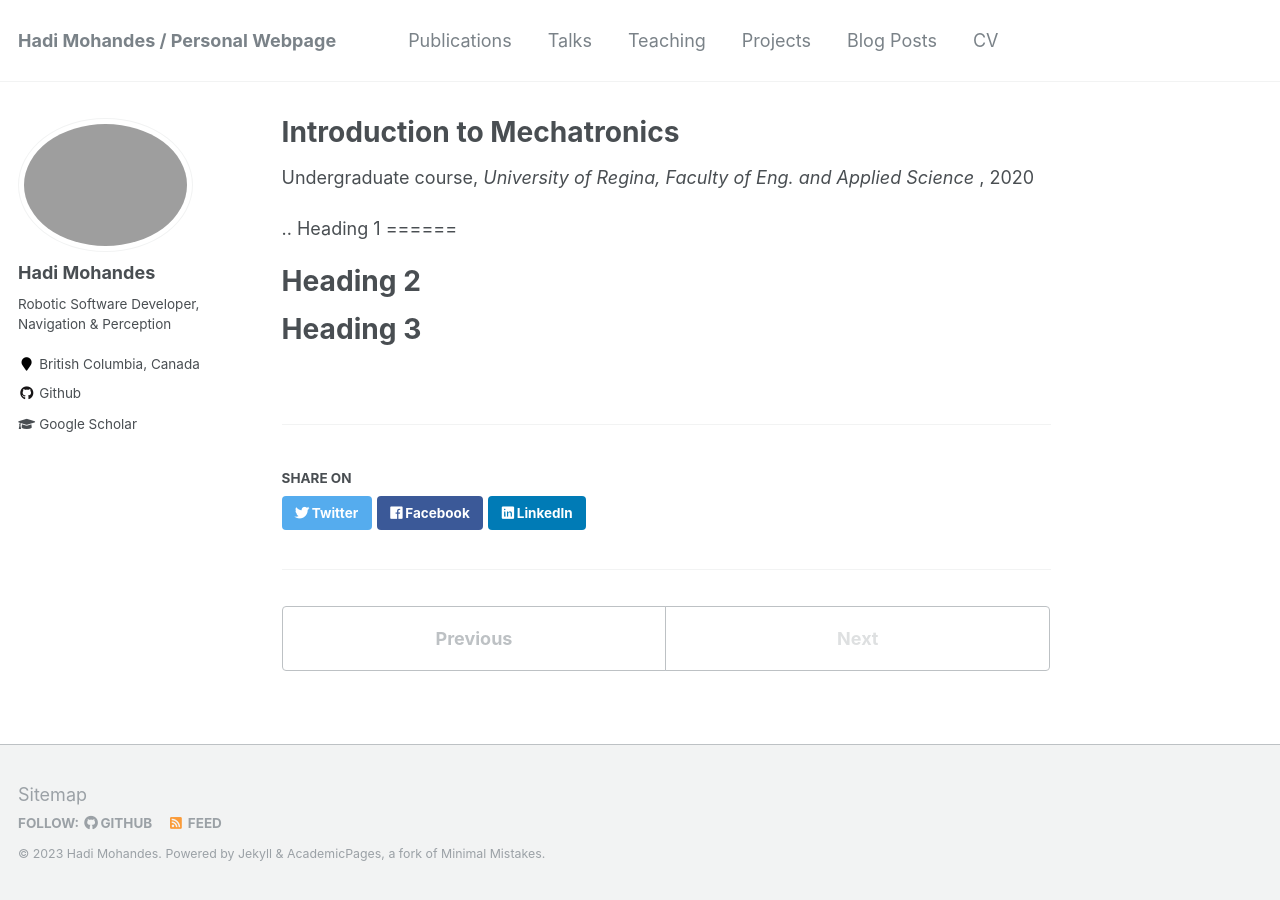
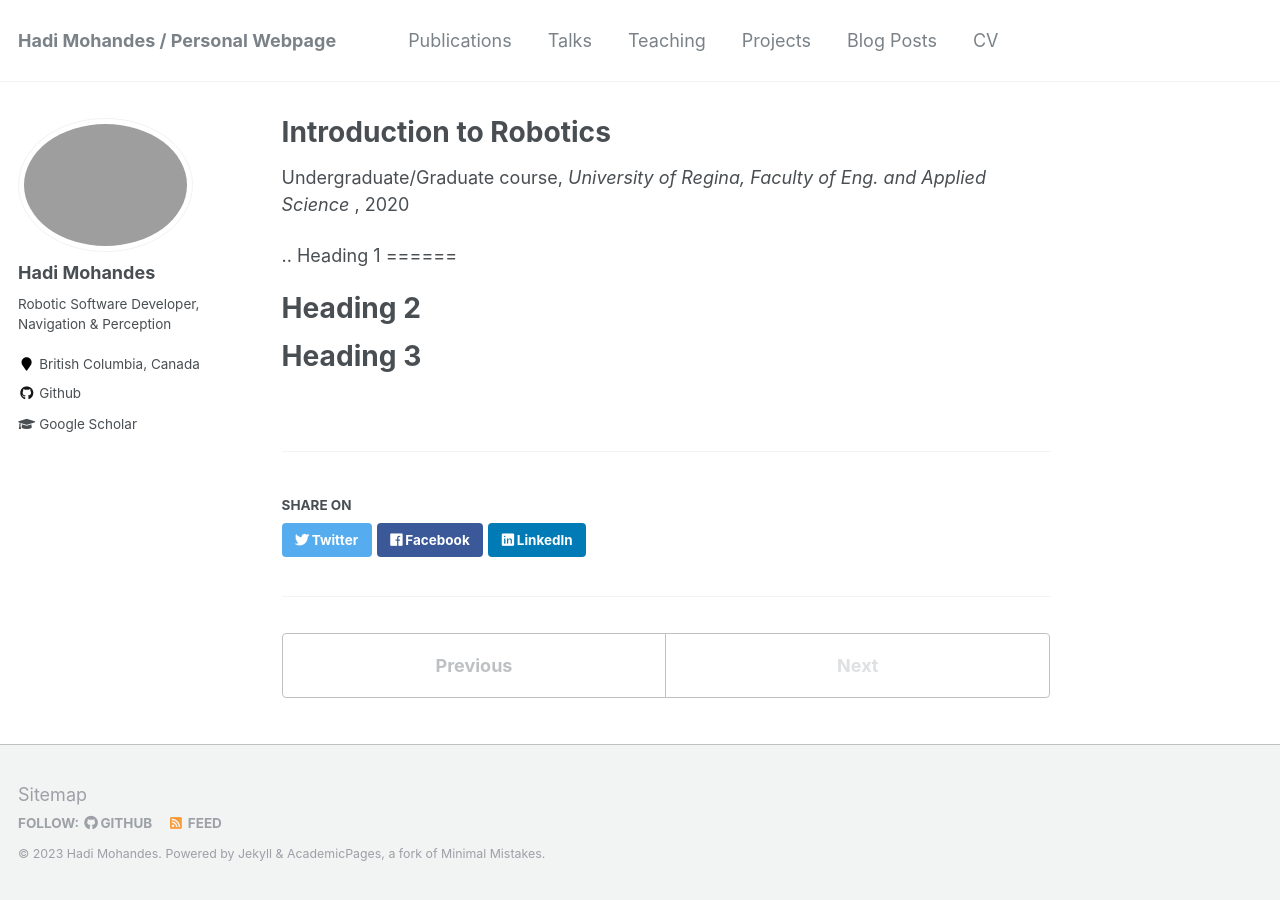
Before and after one commit to hadimohandes/hadimohandes.github.io, a Jekyll site: the page built from _teaching/2020-winter-teaching-1.md, in a window 1280 px wide. Built offline with Jekyll 4.4.1, drawn with Linux system fonts in a browser that asks for light colours.

Commit message:
Update 2020-winter-teaching-1.md

```diff
--- a/_teaching/2020-winter-teaching-1.md
+++ b/_teaching/2020-winter-teaching-1.md
@@ -1,7 +1,7 @@
 ---
-title: "Introduction to Mechatronics"
+title: "Introduction to Robotics"
 collection: teaching
-type: "Undergraduate course"
+type: "Undergraduate/Graduate course"
 permalink: /teaching/2014-spring-teaching-1
 venue: "University of Regina, Faculty of Eng. and Applied Science "
 date: 2020-01-01
```
